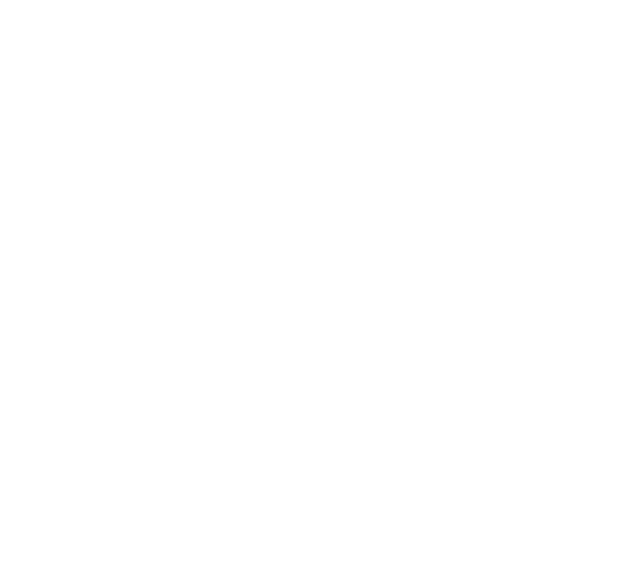
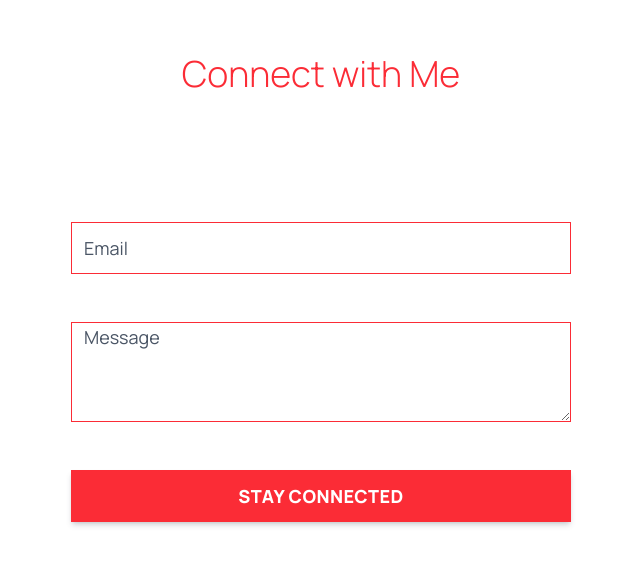
Before and after one commit to bryan-acuna/personal_page, a React (Vite) app: page / in a window 1280 px wide. Shown: the part 1712-2278 px from the top of the page, without its empty margins (319-959 px from the left). Before the commit the page ends 1600 px from the top, so only its background shows below. Built offline with nearby package versions, Linux system fonts and the light colour scheme.

Commit message:
projects

```diff
--- a/src/App.tsx
+++ b/src/App.tsx
@@ -1,5 +1,6 @@
 import Hero from './components/Hero'
 import Projects from './components/Projects/Projects'
+import Contact from './components/Contact'
 import { ThemeProvider } from './context/ThemeContext'
 
 const App = () => {
@@ -8,6 +9,7 @@
             <div className="min-h-screen bg-white  dark:bg-gray-900 text-red-500 dark:text-yellow-500 transition-colors duration-500">
                 <Hero />
                 <Projects />
+                <Contact />
             </div>
         </ThemeProvider>
     )
--- /dev/null
+++ b/src/components/Contact.tsx
@@ -0,0 +1,33 @@
+const Contact = () => {
+    return (
+        <div className="h-dvh flex flex-col justify-center items-center">
+            <h2 className="text-4xl font-light md:mb-32 mb-24">
+                Connect with Me
+            </h2>
+            <form className="flex flex-col lg:space-y-12 space-y-8">
+                <input
+                    type="email"
+                    placeholder="Email"
+                    className="md:w-125 w-82.5 h-13 pl-3 text-lg outline-0 border border-red-500 dark:border-yellow-500
+                    placeholder-gray-600 dark:placeholder-yellow-500/50 transition-colors duration-500"
+                />
+                <textarea
+                    className="md:w-125 w-82.5 h-13 min-h-25 max-h-50 resize-y border text-lg
+                    border-red-500 dark:border-yellow-500 placeholder-gray-600 dark:placeholder-yellow-500/50
+                    outline-0 pl-3 transition-colors duration-500"
+                    name=""
+                    id=""
+                    placeholder="Message"
+                ></textarea>
+                <input
+                    value="Stay Connected"
+                    className="md:w-125 w-82.5 h-13 max-h-25 text-lg outline-0 bg-red-500 dark:bg-yellow-500
+                    text-white dark:text-gray-900 font-extrabold cursor-pointer tracking-wide shadow-md shadow-gray-700/20 transition-colors duration-500 uppercase "
+                    type="submit"
+                />
+            </form>
+        </div>
+    )
+}
+
+export default Contact
```
